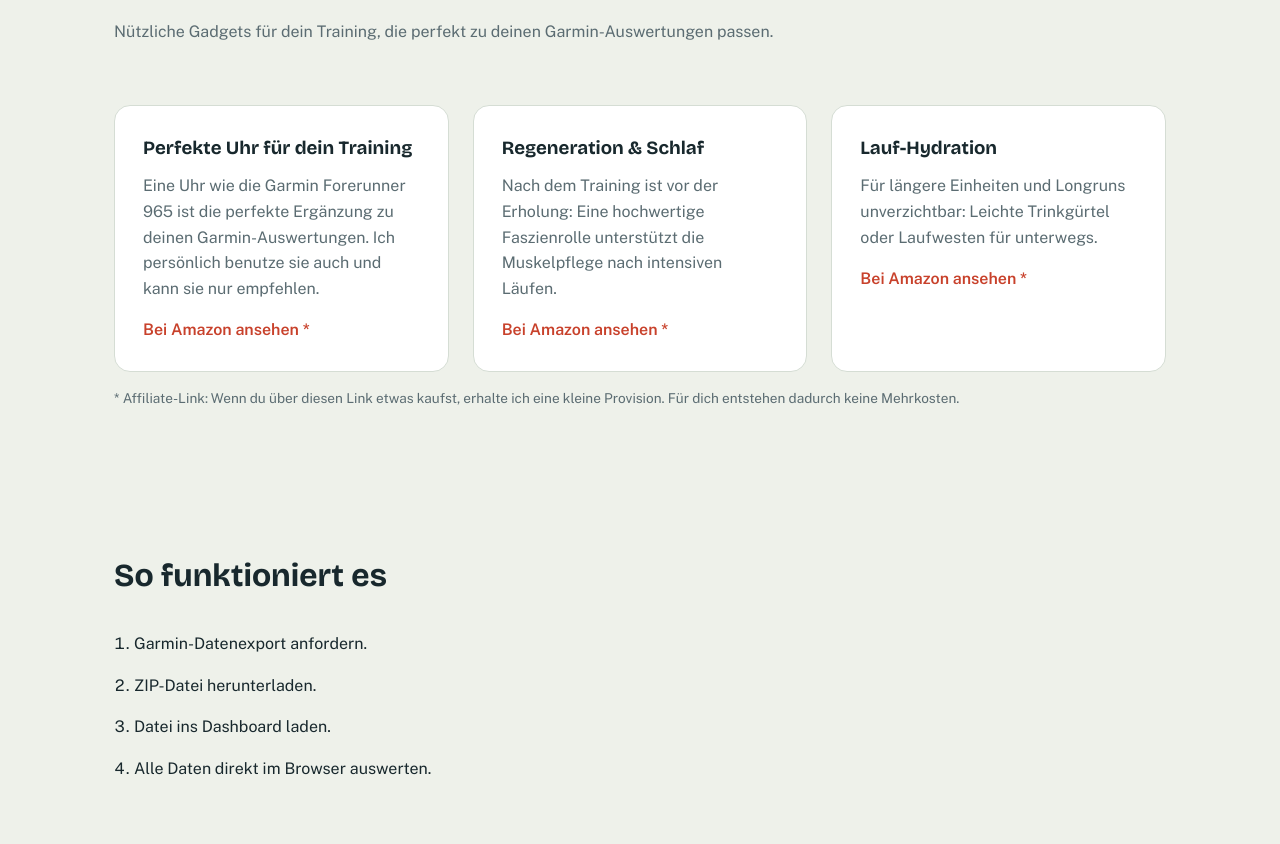
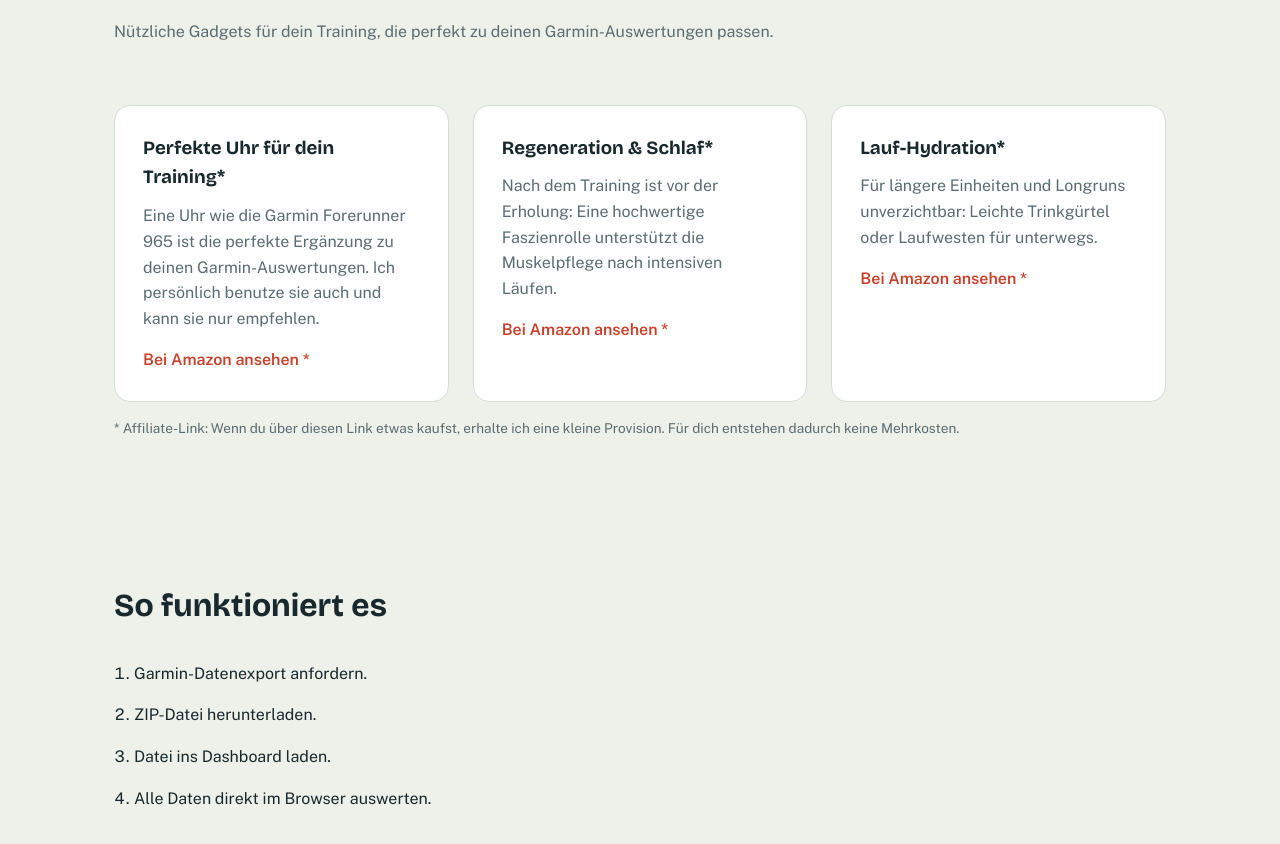
Before and after one commit to damie15x-create/Pulslinie, a plain HTML site: page index.html in a window 1280 px wide. Shown: the part 1220-2064 px from the top of the page. Drawn offline with nearby package versions, Linux system fonts and the light colour scheme.

Commit message:
Update headings and privacy information in index.html
Added asterisks to headings and updated privacy statement.

```diff
--- a/index.html
+++ b/index.html
@@ -228,7 +228,7 @@
 
             <div class="stats">
                 <div class="card">
-                    <h3>Perfekte Uhr für dein Training</h3>
+                    <h3>Perfekte Uhr für dein Training*</h3>
                     <p>Eine Uhr wie die Garmin Forerunner 965 ist die perfekte Ergänzung zu deinen Garmin-Auswertungen. Ich persönlich benutze sie auch und
                     kann sie nur empfehlen.</p>
                     <p style="margin-top: 16px;"><a href="https://amzn.to/3W4WLgq" target="_blank" rel="nofollow"
@@ -237,7 +237,7 @@
                 </div>
 
                 <div class="card">
-                    <h3>Regeneration & Schlaf</h3>
+                    <h3>Regeneration & Schlaf*</h3>
                     <p>Nach dem Training ist vor der Erholung: Eine hochwertige Faszienrolle unterstützt die
                         Muskelpflege nach intensiven Läufen.</p>
                     <p style="margin-top: 16px;"><a href="https://link.amazon/B0dcdeCwe" target="_blank" rel="nofollow"
@@ -246,7 +246,7 @@
                 </div>
 
                 <div class="card">
-                    <h3>Lauf-Hydration</h3>
+                    <h3>Lauf-Hydration*</h3>
                     <p>Für längere Einheiten und Longruns unverzichtbar: Leichte Trinkgürtel oder Laufwesten für
                         unterwegs.</p>
                     <p style="margin-top: 16px;"><a href="https://link.amazon/A0aXTE8C1" target="_blank" rel="nofollow"
@@ -301,7 +301,9 @@
             <details>
                 <summary>Datenschutz</summary>
                 <p>Die hochgeladenen Dateien werden ausschließlich lokal im Browser verarbeitet und nicht gespeichert
-                    oder weitergegeben.</p>
+                    oder weitergegeben. Als Amazon-Partner verdiene ich Geld durch qualifizierten Verkäufen über meine angegebenen Links.
+                Mit * markiert sind Werbungen über meine Amazon Affiliate Links
+                </p>
             </details>
 
             <p style="margin-top:20px;">© 2026 Pulslinie</p>
```
